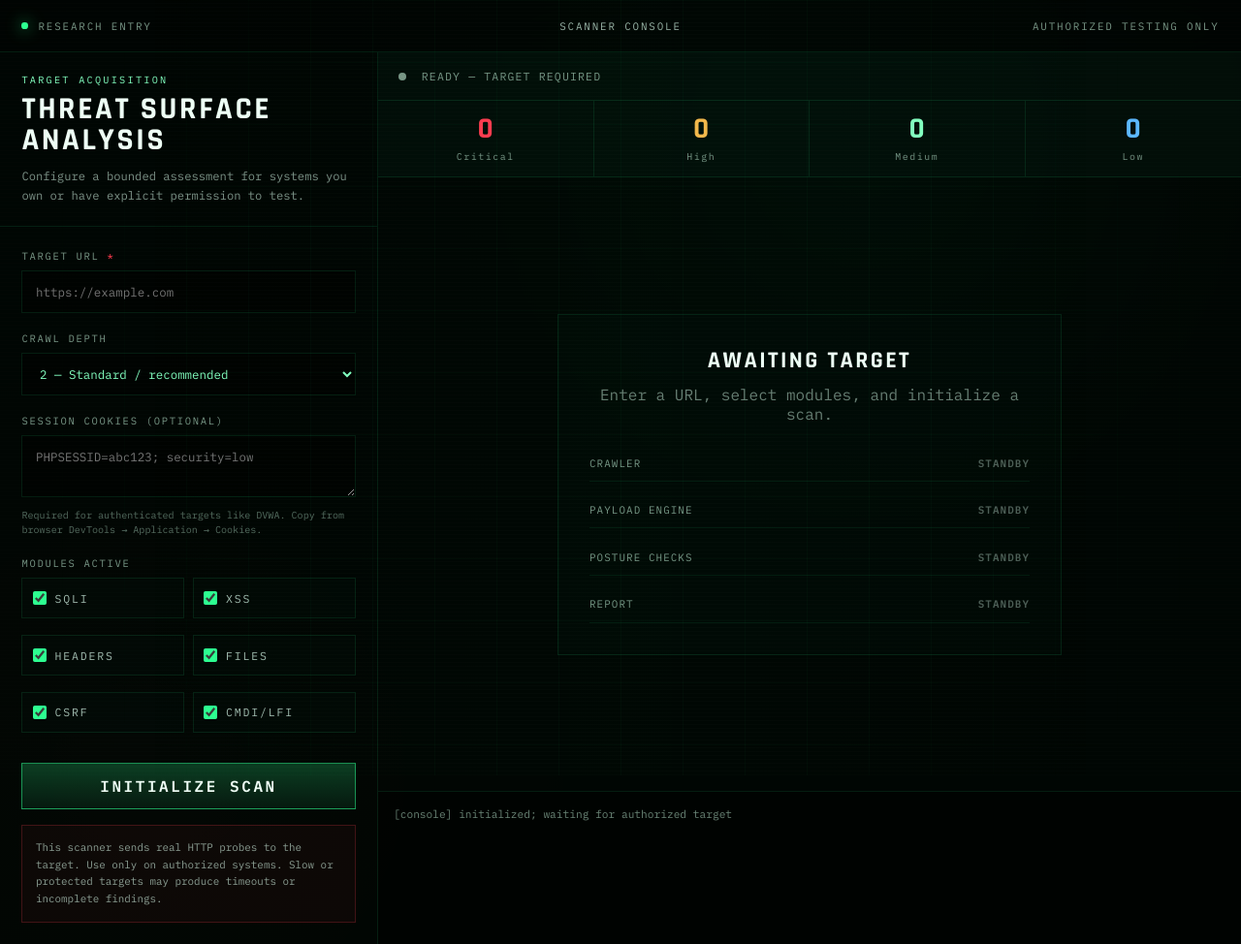
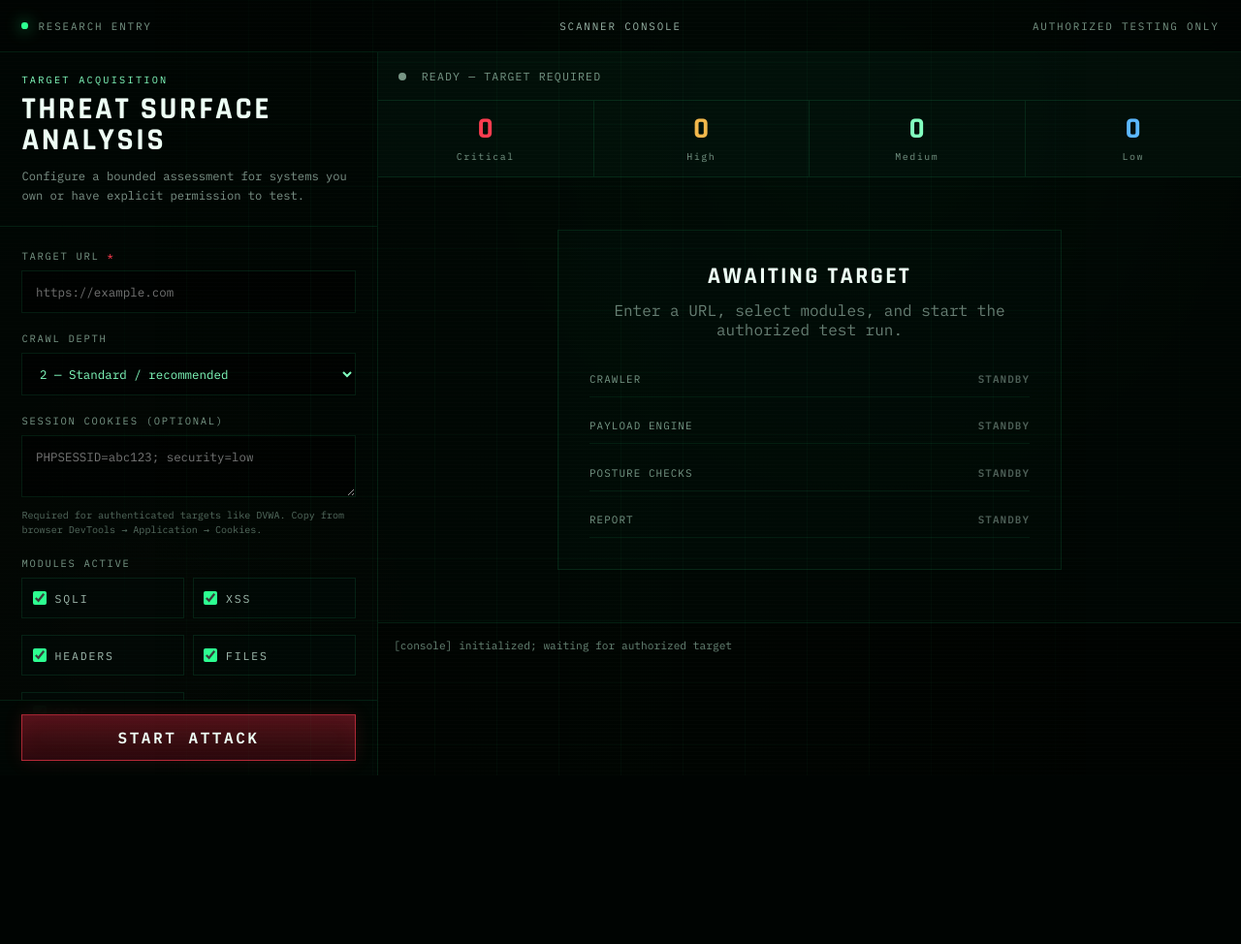
Before and after one commit to Zeminem-hub/rebel-protocol-AWVDS, a Flask app: page /scanner in a window 1280 px wide. Shown: the whole page at 97% size. After the commit the page ends 800 px from the top, so only its background shows below. Run offline with Flask 3, Linux system fonts and the light colour scheme.

Commit message:
Polish scanner UI and documentation

```diff
--- a/app.py
+++ b/app.py
@@ -4,11 +4,20 @@ import sys
 import os
 
 app = Flask(__name__)
+app.config["TEMPLATES_AUTO_RELOAD"] = True
 
 # ── Add your avwds project to path ──────────────────────────
 # Change this to your actual project path
 AVWDS_PATH = os.path.dirname(os.path.abspath(__file__))
 sys.path.insert(0, AVWDS_PATH)
+
+
+@app.after_request
+def add_no_cache_headers(response):
+    response.headers["Cache-Control"] = "no-store, no-cache, must-revalidate, max-age=0"
+    response.headers["Pragma"] = "no-cache"
+    response.headers["Expires"] = "0"
+    return response
 
 # ── Routes ───────────────────────────────────────────────────
 
@@ -25,10 +34,16 @@ def scan():
     data = request.json
     target_url = data.get("url", "")
     depth      = int(data.get("depth", 2))
-    no_sqli    = data.get("no_sqli", False)
-    no_xss     = data.get("no_xss", False)
-    no_headers = data.get("no_headers", False)
-    no_files   = data.get("no_files", False)
+    cookies    = data.get("cookies", "").strip()
+    no_sqli    = data.get("no_sqli") is True
+    no_xss     = data.get("no_xss") is True
+    no_headers = data.get("no_headers") is True
+    no_files   = data.get("no_files") is True
+    no_csrf    = data.get("no_csrf") is True
+    scan_headers = {"Cookie": cookies} if cookies else {}
+
+    if all([no_sqli, no_xss, no_headers, no_files, no_csrf]):
+        no_sqli = no_xss = no_headers = no_files = no_csrf = False
 
     if not target_url.startswith(("http://", "https://")):
         return jsonify({"error": "Invalid URL. Must start with http:// or https://"}), 400
@@ -45,39 +60,61 @@ def scan():
 
             async def do_scan():
                 findings = []
-                crawler  = Crawler(target_url, depth=depth)
-                endpoints = await crawler.start()
+                diagnostics = []
+                endpoints = []
+
+                try:
+                    crawler = Crawler(target_url, depth=depth, headers=scan_headers)
+                    endpoints = await crawler.start()
+                except Exception as e:
+                    diagnostics.append(f"Crawler failed: {e}")
 
                 for ep in endpoints:
                     if not no_sqli:
-                        s = SQLiScanner(SQL_PAYLOADS)
-                        findings.extend(await s.scan(ep))
+                        try:
+                            s = SQLiScanner(SQL_PAYLOADS, headers=scan_headers)
+                            findings.extend(await s.scan(ep))
+                        except Exception as e:
+                            diagnostics.append(f"SQLi scanner failed for {ep.get('url', 'endpoint')}: {e}")
                     if not no_xss:
-                        s = XSSScanner(XSS_PAYLOADS)
-                        findings.extend(await s.scan(ep))
-                    s = CSRFScanner()
-                    findings.extend(await s.scan(ep))
+                        try:
+                            s = XSSScanner(XSS_PAYLOADS, headers=scan_headers)
+                            findings.extend(await s.scan(ep))
+                        except Exception as e:
+                            diagnostics.append(f"XSS scanner failed for {ep.get('url', 'endpoint')}: {e}")
+                    if not no_csrf:
+                        try:
+                            s = CSRFScanner()
+                            findings.extend(await s.scan(ep))
+                        except Exception as e:
+                            diagnostics.append(f"CSRF scanner failed for {ep.get('url', 'endpoint')}: {e}")
 
                 if not no_headers:
-                    s = HeadersScanner()
-                    findings.extend(await s.scan(target_url))
+                    try:
+                        s = HeadersScanner(headers=scan_headers)
+                        findings.extend(await s.scan(target_url))
+                    except Exception as e:
+                        diagnostics.append(f"Headers scanner failed: {e}")
 
                 if not no_files:
-                    s = SensitiveFileScanner()
-                    findings.extend(await s.scan(target_url))
+                    try:
+                        s = SensitiveFileScanner(headers=scan_headers)
+                        findings.extend(await s.scan(target_url))
+                    except Exception as e:
+                        diagnostics.append(f"Sensitive file scanner failed: {e}")
 
-                return findings, len(endpoints)
+                return findings, len(endpoints), diagnostics
 
             loop = asyncio.new_event_loop()
             asyncio.set_event_loop(loop)
-            findings, ep_count = loop.run_until_complete(do_scan())
+            findings, ep_count, diagnostics = loop.run_until_complete(do_scan())
             loop.close()
-            return findings, ep_count
+            return findings, ep_count, diagnostics
 
         except Exception as e:
-            return [], 0
+            return [], 0, [f"Scan failed: {e}"]
 
-    findings, ep_count = run()
+    findings, ep_count, diagnostics = run()
 
     severity_rank = {"CRITICAL": 0, "HIGH": 1, "MEDIUM": 2, "LOW": 3, "INFO": 4}
     findings.sort(key=lambda x: severity_rank.get(x.get("severity", "INFO"), 4))
@@ -93,7 +130,8 @@ def scan():
         "endpoints": ep_count,
         "total":     len(findings),
         "summary":   summary,
-        "findings":  findings
+        "findings":  findings,
+        "diagnostics": diagnostics
     })
 
 
--- a/core/crawler.py
+++ b/core/crawler.py
@@ -5,11 +5,12 @@ import asyncio
 from utils.logger import info, error
 
 class Crawler:
-    def __init__(self, base_url, depth=2, timeout=10):
+    def __init__(self, base_url, depth=2, timeout=10, headers=None):
         self.base_url = base_url.rstrip("/")
         self.domain = urlparse(base_url).netloc
         self.depth = depth
         self.timeout = timeout
+        self.headers = headers or {}
         self.visited_urls = set()
         self.endpoints = []   # All discovered forms & URL params
 
@@ -56,7 +57,7 @@ class Crawler:
     async def _fetch_page(self, url):
         try:
             async with httpx.AsyncClient(timeout=self.timeout, follow_redirects=True) as client:
-                headers = {"User-Agent": "Mozilla/5.0 (AVWDS Scanner)"}
+                headers = {"User-Agent": "Mozilla/5.0 (AVWDS Scanner)", **self.headers}
                 response = await client.get(url, headers=headers)
                 return response.text
         except Exception as e:
--- a/modules/headers.py
+++ b/modules/headers.py
@@ -2,8 +2,9 @@ import httpx
 from utils.logger import warning, info
 
 class HeadersScanner:
-    def __init__(self):
+    def __init__(self, headers=None):
         self.findings = []
+        self.headers = headers or {}
         # Header name → (severity, what it does)
         self.required_headers = {
             "Content-Security-Policy":   ("HIGH",   "Prevents XSS attacks"),
@@ -22,7 +23,7 @@ class HeadersScanner:
         info(f"Checking security headers for: {url}")
         try:
             async with httpx.AsyncClient(timeout=10) as client:
-                response = await client.get(url)
+                response = await client.get(url, headers=self.headers)
                 headers = response.headers
 
                 # Check missing security headers
--- a/modules/sensitive_files.py
+++ b/modules/sensitive_files.py
@@ -3,8 +3,9 @@ from utils.payloads import SENSITIVE_PATHS
 from utils.logger import critical, warning
 
 class SensitiveFileScanner:
-    def __init__(self):
+    def __init__(self, headers=None):
         self.findings = []
+        self.headers = headers or {}
 
     async def scan(self, base_url):
         base = base_url.rstrip("/")
@@ -16,7 +17,7 @@ class SensitiveFileScanner:
             for path in SENSITIVE_PATHS:
                 url = base + path
                 try:
-                    response = await client.get(url)
+                    response = await client.get(url, headers=self.headers)
 
                     if response.status_code == 200:
                         severity = "CRITICAL" if any(
--- a/modules/sqli.py
+++ b/modules/sqli.py
@@ -21,8 +21,9 @@ SQL_ERROR_SIGNATURES = [
 ]
 
 class SQLiScanner:
-    def __init__(self, payloads):
+    def __init__(self, payloads, headers=None):
         self.payloads = payloads
+        self.headers = headers or {}
         self.findings = []
 
     async def scan(self, endpoint):
@@ -78,7 +79,7 @@ class SQLiScanner:
     async def _send_request(self, endpoint, params):
         try:
             async with httpx.AsyncClient(timeout=12, follow_redirects=True) as client:
-                headers = {"User-Agent": "Mozilla/5.0 (AVWDS Scanner)"}
+                headers = {"User-Agent": "Mozilla/5.0 (AVWDS Scanner)", **self.headers}
                 if endpoint["method"] == "POST":
                     return await client.post(endpoint["url"], data=params, headers=headers)
                 else:
--- a/modules/xss.py
+++ b/modules/xss.py
@@ -2,8 +2,9 @@ import httpx
 from utils.logger import warning
 
 class XSSScanner:
-    def __init__(self, payloads):
+    def __init__(self, payloads, headers=None):
         self.payloads = payloads
+        self.headers = headers or {}
         self.findings = []
 
     async def scan(self, endpoint):
@@ -35,7 +36,7 @@ class XSSScanner:
     async def _send_request(self, endpoint, params):
         try:
             async with httpx.AsyncClient(timeout=10, follow_redirects=True) as client:
-                headers = {"User-Agent": "Mozilla/5.0 (AVWDS Scanner)"}
+                headers = {"User-Agent": "Mozilla/5.0 (AVWDS Scanner)", **self.headers}
                 if endpoint["method"] == "POST":
                     return await client.post(endpoint["url"], data=params, headers=headers)
                 else:
--- a/templates/scanner.html
+++ b/templates/scanner.html
@@ -31,7 +31,8 @@
       #010403;
     color: var(--text);
     font-family: "IBM Plex Mono", monospace;
-    overflow: hidden;
+    overflow-x: hidden;
+    overflow-y: auto;
   }
 
   body::before,
@@ -112,6 +113,7 @@
     min-height: 0;
     display: grid;
     grid-template-columns: minmax(320px, 390px) 1fr;
+    height: calc(100vh - 54px);
   }
 
   .config,
@@ -123,6 +125,7 @@
   .config {
     border-right: 1px solid var(--line-soft);
     overflow-y: auto;
+    max-height: calc(100vh - 54px);
   }
 
   .panel-head {
@@ -244,10 +247,23 @@
     line-height: 1.5;
   }
 
+  .button-stack {
+    position: sticky;
+    bottom: 0;
+    z-index: 5;
+    display: grid;
+    grid-template-columns: 1fr;
+    gap: 0.65rem;
+    margin: 0.25rem -1.4rem 1rem;
+    padding: 0.9rem 1.4rem;
+    border-top: 1px solid var(--line-soft);
+    background: rgba(1, 7, 4, 0.94);
+    backdrop-filter: blur(14px);
+  }
+
   .btn-scan {
     width: 100%;
     min-height: 48px;
-    margin: 0.25rem 0 1rem;
     border: 1px solid rgba(45,255,145,0.5);
     background: linear-gradient(180deg, rgba(45,255,145,0.22), rgba(45,255,145,0.08));
     color: #effff6;
@@ -258,15 +274,57 @@
     transition: transform 0.2s ease, box-shadow 0.2s ease, opacity 0.2s ease;
   }
 
+  .btn-scan.prepare {
+    border-color: rgba(92,183,255,0.44);
+    background: linear-gradient(180deg, rgba(92,183,255,0.18), rgba(92,183,255,0.06));
+  }
+
+  .btn-scan.attack {
+    border-color: rgba(255,59,79,0.58);
+    background:
+      linear-gradient(180deg, rgba(255,59,79,0.28), rgba(255,59,79,0.1)),
+      rgba(20, 2, 5, 0.78);
+    box-shadow: inset 0 0 22px rgba(255,59,79,0.055);
+  }
+
+  .btn-scan.attack.ready {
+    animation: attackReady 1.6s ease-in-out infinite;
+  }
+
   .btn-scan:hover {
     transform: translateY(-1px);
     box-shadow: 0 0 28px rgba(45,255,145,0.18), inset 0 0 22px rgba(45,255,145,0.045);
   }
 
   .btn-scan:disabled {
-    opacity: 0.45;
+    opacity: 0.72;
     cursor: not-allowed;
     transform: none;
+  }
+
+  @keyframes attackReady {
+    0%, 100% { box-shadow: 0 0 18px rgba(255,59,79,0.1), inset 0 0 22px rgba(255,59,79,0.055); }
+    50% { box-shadow: 0 0 30px rgba(255,59,79,0.22), inset 0 0 26px rgba(255,59,79,0.075); }
+  }
+
+  .armed-panel {
+    display: none;
+    border: 1px solid rgba(92,183,255,0.28);
+    background: rgba(92,183,255,0.055);
+    padding: 0.8rem;
+    margin-bottom: 0.9rem;
+    color: rgba(216,248,233,0.72);
+    font-size: 0.68rem;
+    line-height: 1.6;
+  }
+
+  .armed-panel strong {
+    display: block;
+    color: var(--blue);
+    font-size: 0.62rem;
+    letter-spacing: 0.16em;
+    margin-bottom: 0.25rem;
+    text-transform: uppercase;
   }
 
   .results {
@@ -455,8 +513,8 @@
     .shell { min-height: 100vh; }
     .topbar { grid-template-columns: 1fr auto; }
     .topbar-center { display: none; }
-    .console { grid-template-columns: 1fr; }
-    .config { border-right: 0; border-bottom: 1px solid var(--line-soft); }
+    .console { grid-template-columns: 1fr; height: auto; }
+    .config { border-right: 0; border-bottom: 1px solid var(--line-soft); max-height: none; }
     .results { min-height: 720px; }
   }
 
@@ -516,13 +574,14 @@
             <label class="toggle-item"><input type="checkbox" id="headers"   checked> Headers</label>
             <label class="toggle-item"><input type="checkbox" id="files"     checked> Files</label>
             <label class="toggle-item"><input type="checkbox" id="csrf"      checked> CSRF</label>
-            <label class="toggle-item"><input type="checkbox" id="injection" checked> CMDi/LFI</label>
           </div>
         </div>
 
         <div id="errorMsg" class="error-msg"></div>
 
-        <button class="btn-scan" id="scanBtn" onclick="startScan()">Initialize Scan</button>
+        <div class="button-stack">
+          <button class="btn-scan attack ready" id="attackBtn" onclick="startScan()">Start Attack</button>
+        </div>
 
         <div class="notice">
           This scanner sends real HTTP probes to the target. Use only on authorized systems.
@@ -549,7 +608,7 @@
         <div class="idle-state" id="idleState">
           <div class="idle-card">
             <h2>Awaiting Target</h2>
-            <p>Enter a URL, select modules, and initialize a scan.</p>
+            <p>Enter a URL, select modules, and start the authorized test run.</p>
             <div class="phase-list" id="phaseList">
               <div class="phase pending" data-phase="crawler"> <span>Crawler</span>       <strong>Standby</strong></div>
               <div class="phase pending" data-phase="payloads"><span>Payload Engine</span><strong>Standby</strong></div>
@@ -643,7 +702,7 @@ function setPhase(phase, detail) {
 function startProgressSimulation(url) {
   const steps = [
     { t: 0,     phase: "crawler",  status: "Crawling target surface",        msg: "[crawler] mapping pages, forms, and parameters" },
-    { t: 5500,  phase: "payloads", status: "Testing discovered inputs",       msg: "[payload] running SQLi, XSS, CMDi, LFI probes" },
+    { t: 5500,  phase: "payloads", status: "Testing discovered inputs",       msg: "[payload] running SQLi, XSS, and CSRF probes" },
     { t: 18000, phase: "posture",  status: "Checking headers and files",      msg: "[posture] evaluating headers and sensitive paths" },
     { t: 30000, phase: "report",   status: "Correlating findings",            msg: "[report] sorting evidence by severity" },
   ];
@@ -701,9 +760,7 @@ function escHtml(str) {
 
 function escAttr(str) { return String(str||"").replace(/[^A-Z]/g,""); }
 
-async function startScan() {
-  if (scanRunning) return;
-
+function collectScanConfig() {
   const url      = document.getElementById("targetUrl").value.trim();
   const depth    = parseInt(document.getElementById("depth").value, 10);
   const cookies  = document.getElementById("cookiesInput").value.trim();
@@ -712,18 +769,48 @@ async function startScan() {
   const noHdr    = !document.getElementById("headers")  .checked;
   const noFiles  = !document.getElementById("files")    .checked;
   const noCsrf   = !document.getElementById("csrf")     .checked;
-  const noInject = !document.getElementById("injection").checked;
 
   hideError();
 
-  if (!url) { showError("Please enter a target URL."); return; }
+  if (!url) { showError("Please enter a target URL."); return null; }
   if (!url.startsWith("http://") && !url.startsWith("https://")) {
-    showError("URL must start with http:// or https://"); return;
+    showError("URL must start with http:// or https://"); return null;
   }
 
+  return {
+    url,
+    depth,
+    cookies,
+    no_sqli: noSqli,
+    no_xss: noXss,
+    no_headers: noHdr,
+    no_files: noFiles,
+    no_csrf: noCsrf
+  };
+}
+
+function selectedModuleNames(config) {
+  const modules = [];
+  if (!config.no_sqli) modules.push("SQLi");
+  if (!config.no_xss) modules.push("XSS");
+  if (!config.no_headers) modules.push("Headers");
+  if (!config.no_files) modules.push("Files");
+  if (!config.no_csrf) modules.push("CSRF");
+  return modules.length ? modules.join(", ") : "No active modules";
+}
+
+async function startScan() {
+  if (scanRunning) return;
+
+  const config = collectScanConfig();
+  if (!config) return;
+
+  const { url, depth, cookies } = config;
+
   scanRunning = true;
-  document.getElementById("scanBtn").disabled    = true;
-  document.getElementById("scanBtn").textContent = "Scan Running";
+  document.getElementById("attackBtn").disabled = true;
+  document.getElementById("attackBtn").classList.remove("ready");
+  document.getElementById("attackBtn").textContent = "Attack Running";
   document.getElementById("resultsArea").innerHTML = "";
   document.getElementById("logPanel").innerHTML    = "";
   document.getElementById("epCount").textContent   = "";
@@ -741,17 +828,7 @@ async function startScan() {
     const res = await fetch("/scan", {
       method: "POST",
       headers: { "Content-Type": "application/json" },
-      body: JSON.stringify({
-        url,
-        depth,
-        cookies,
-        no_sqli:      noSqli,
-        no_xss:       noXss,
-        no_headers:   noHdr,
-        no_files:     noFiles,
-        no_csrf:      noCsrf,
-        no_injection: noInject,
-      })
+      body: JSON.stringify(config)
     });
 
     const data = await res.json();
@@ -801,8 +878,10 @@ async function startScan() {
       </div>`;
   } finally {
     scanRunning = false;
-    document.getElementById("scanBtn").disabled    = false;
-    document.getElementById("scanBtn").textContent = "Initialize Scan";
+    document.getElementById("attackBtn").disabled = true;
+    document.getElementById("attackBtn").textContent = "Start Attack";
+    document.getElementById("attackBtn").classList.add("ready");
+    document.getElementById("attackBtn").disabled = false;
   }
 }
 
```
Also changed, not shown: templates/index.html (+7 -7 lines), README.md, 1 other file.
